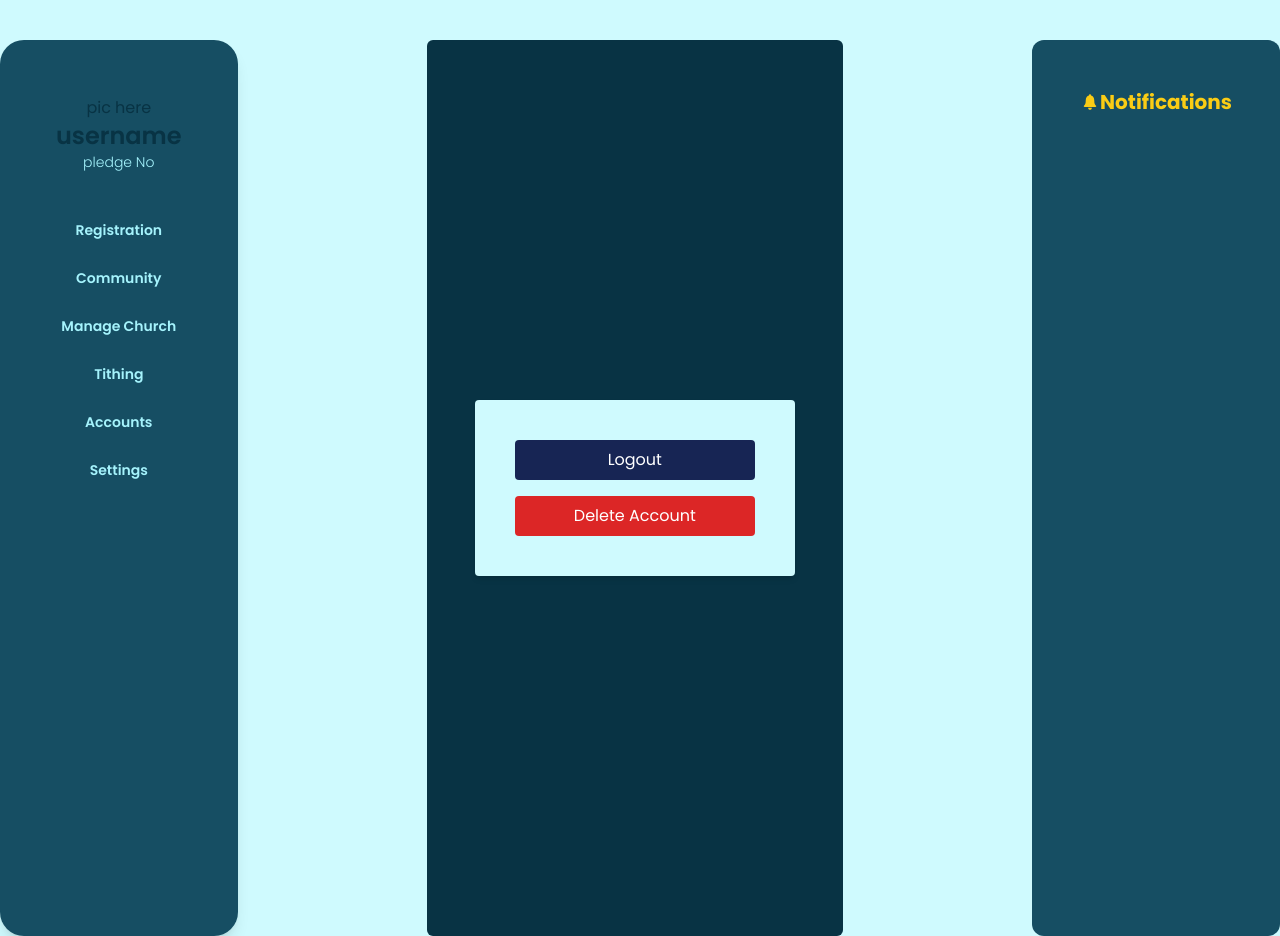
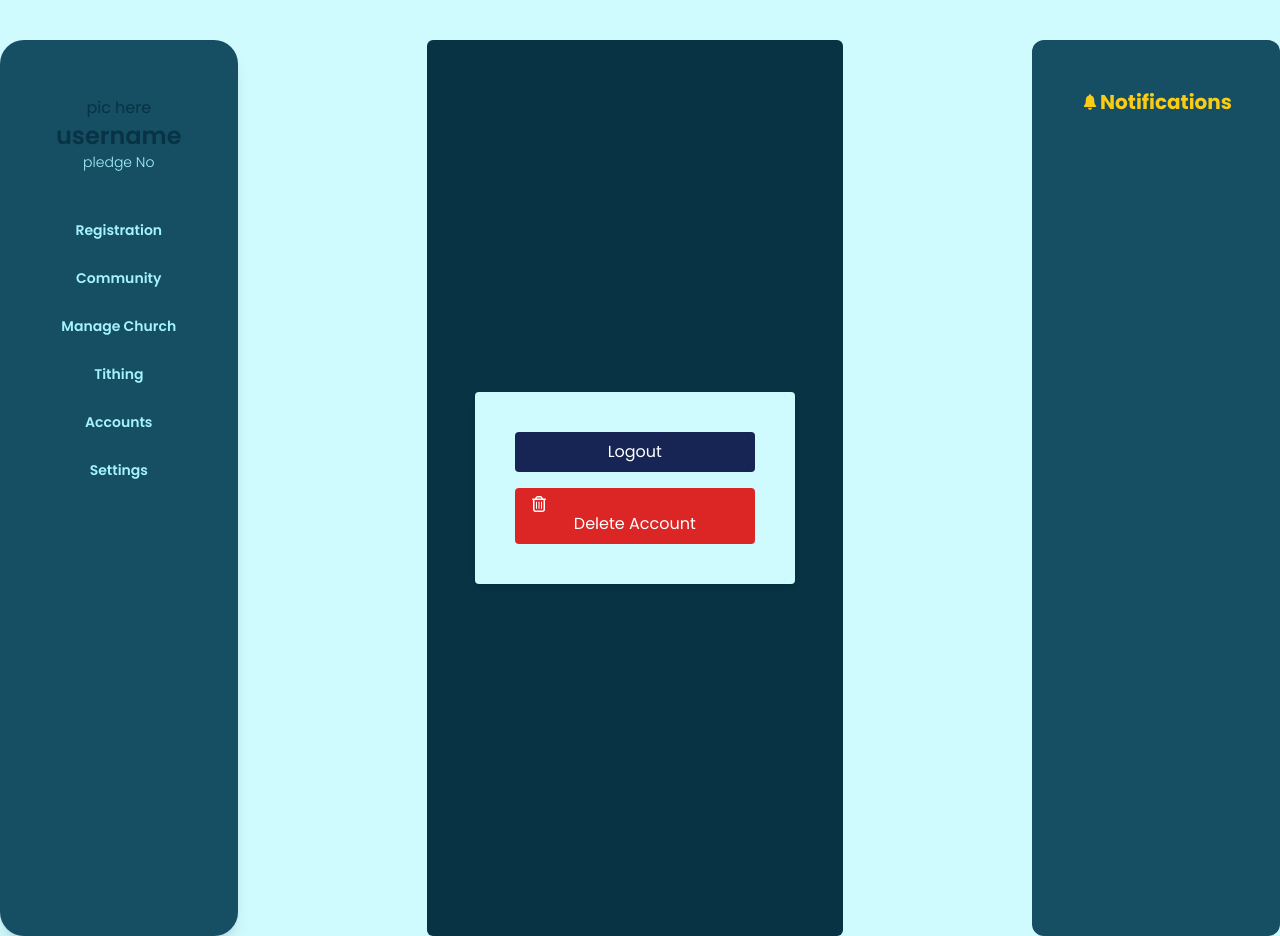
Before and after one commit to 120lennox/VirtualChurch-project, a React (Create React App) app in the folder virtual-church/: page /accounts in a window 1280 px wide. Built offline with nearby package versions, Linux system fonts and the light colour scheme.

Commit message:
trash icon added

```diff
--- a/virtual-church/src/dashboard/dashboard-pages/Accounts.jsx
+++ b/virtual-church/src/dashboard/dashboard-pages/Accounts.jsx
@@ -1,5 +1,7 @@
 import Sidebar from "../Sidebar"
 import Notification from "./Notification"
+import { FaRegTrashCan } from "react-icons/fa6";
+
 
 export default function Accounts(){
     return (
@@ -16,6 +18,7 @@ export default function Accounts(){
                              Logout
                       </button>
                          <button className="w-full bg-red-600 text-white py-2 px-4 rounded hover:bg-red-600">
+                         <FaRegTrashCan />
                             Delete Account
                           </button>
                          </div>
```
